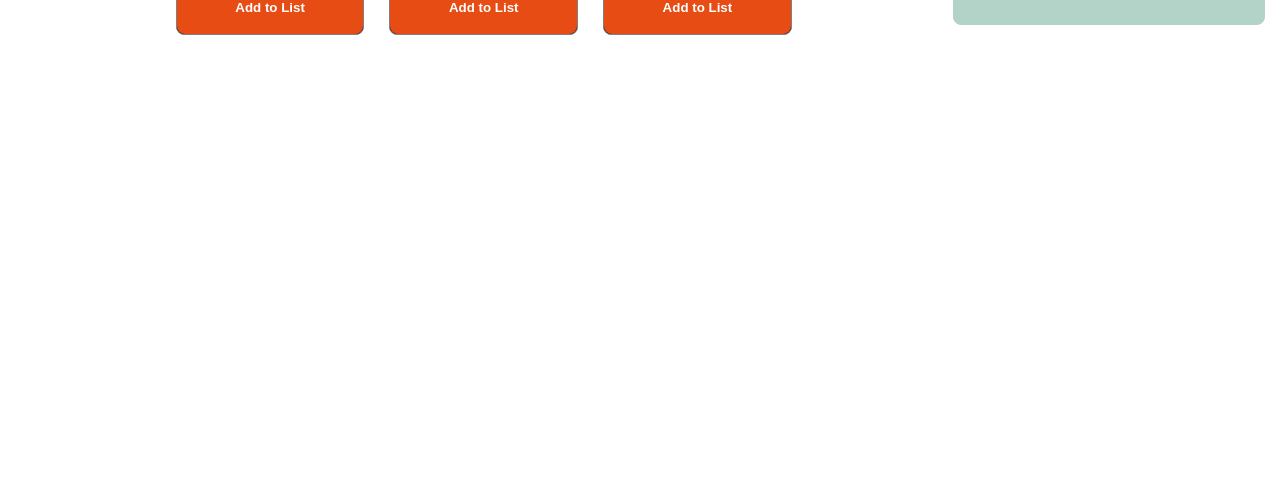
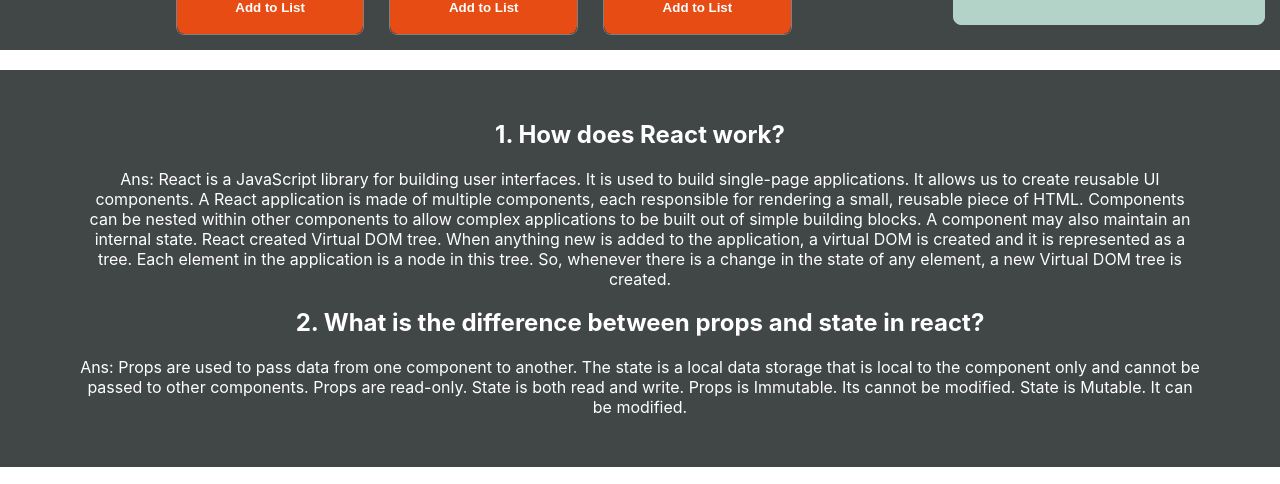
Before and after one commit to Refat-211/Assignment_08, a React (Create React App) app: page / in a window 1280 px wide. Shown: the part 757-1241 px from the top of the page. Before the commit the page ends 807 px from the top, so only its background shows below. Built offline with nearby package versions, Linux system fonts and the light colour scheme.

Commit message:
two questions added

```diff
--- a/src/App.js
+++ b/src/App.js
@@ -1,5 +1,6 @@
 import React from 'react';
 import './App.css';
+import Answer from './components/Answer/Answer';
 import Header from './components/Header/Header';
 import Title from './components/Title/Title';
 import Workout from './components/Workout/Workout';
@@ -10,6 +11,7 @@ function App() {
       <Header></Header>
       <Title></Title>
       <Workout></Workout>
+      <Answer></Answer>
     </div>
   );
 }
--- /dev/null
+++ b/src/components/Answer/Answer.css
@@ -0,0 +1,9 @@
+.answer{
+    /* display: grid;
+    grid-template-columns: repeat(3, 1fr); */
+    color: white;
+    padding: 30px 80px;
+    background-color: rgb(65, 70, 70);
+    text-align: center;
+    margin: 20px 0px;
+}
--- /dev/null
+++ b/src/components/Answer/Answer.js
@@ -0,0 +1,21 @@
+import React from 'react';
+import './Answer.css'
+
+const Answer = () => {
+    return (
+        <div className='answer'>
+            <div>
+                <h2>1. How does React work?</h2>
+                <p>Ans: React is a JavaScript library for building user interfaces. It is used to build single-page applications. It allows us to create reusable UI components. A React application is made of multiple components, each responsible for rendering a small, reusable piece of HTML. Components can be nested within other components to allow complex applications to be built out of simple building blocks. A component may also maintain an internal state. React created Virtual DOM tree. When anything new is added to the application, a virtual DOM is created and it is represented as a tree. Each element in the application is a node in this tree. So, whenever there is a change in the state of any element, a new Virtual DOM tree is created.</p>
+            </div>
+            <div>
+                <h2>2. What is the difference between props and state in react?</h2>
+                <p>Ans: Props are used to pass data from one component to another. The state is a local data storage that is local to the component only and cannot be passed to other components. Props are read-only. State is both read and write. Props is Immutable. Its cannot be modified. State is Mutable. It can be modified.</p>
+            </div>
+            <h2></h2>
+            <p></p>
+        </div>
+    );
+};
+
+export default Answer;
--- a/src/components/Workout/Workout.css
+++ b/src/components/Workout/Workout.css
@@ -1,6 +1,7 @@
 .workout-container{
     padding: 15px;
     display: grid;
+    background-color: rgb(65, 70, 70);
     padding: 20px auto;
     grid-template-columns: 3fr 1fr;
 }
@@ -23,6 +24,9 @@
 
 .my-info{
     background-color: antiquewhite;
+}
+.my-info h2{
+    margin: 0px;
 }
 .btn-break{
     background-color: brown;
```
Also changed, not shown: src/components/Activity/Activity.css (deleted), src/components/Activity/Activity.js (deleted).
